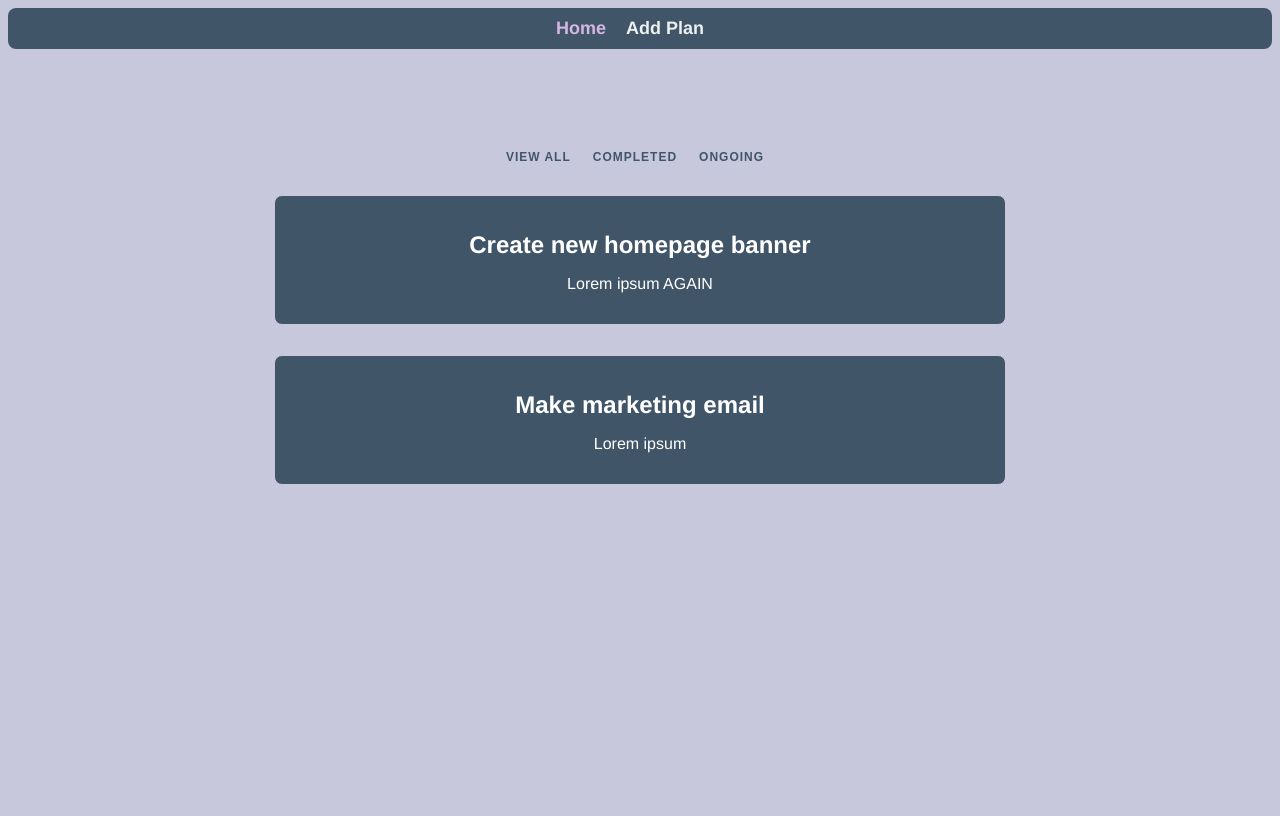
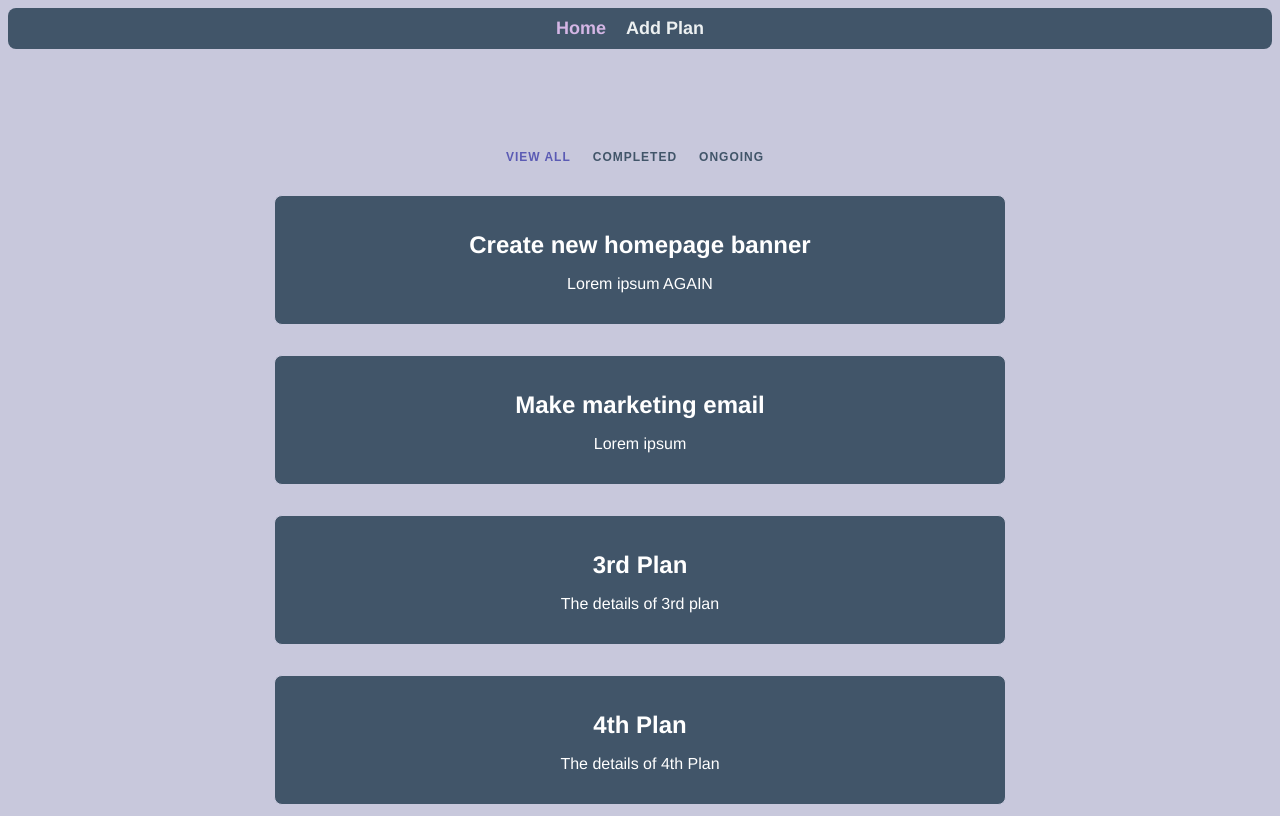
Before and after one commit to ParisPantoulas/To-Do, a Vue app in the folder to-do/: page / in a window 1280 px wide. Built offline with nearby package versions, Linux system fonts and the light colour scheme; data requests are answered from the project's data file.

Commit message:
Creating the Add Plan page

```diff
--- a/to-do/data/db.json
+++ b/to-do/data/db.json
@@ -11,6 +11,18 @@
       "title": "Make marketing email",
       "details": "Lorem ipsum",
       "complete": false
+    },
+    {
+      "title": "3rd Plan",
+      "details": "The details of 3rd plan",
+      "complete": false,
+      "id": 3
+    },
+    {
+      "title": "4th Plan",
+      "details": "The details of 4th Plan",
+      "complete": true,
+      "id": 4
     }
   ]
 }
--- a/to-do/src/components/PlanFilter.vue
+++ b/to-do/src/components/PlanFilter.vue
@@ -1,17 +1,17 @@
 <template>
     <nav class="filter-nav">
-        <button @click="updateFilter('all')" :class=" { active: current === 'all' } ">View All</button>
-        <button @click="updateFilter('completed')" :class=" { active: current === 'completed' } ">Completed</button>
-        <button @click="updateFilter('ongoing')" :class=" { active: current === 'ongoing' } ">Ongoing</button>
+        <button @click="updateFilter('all')" :class=" { active: currentFilter === 'all' } ">View All</button>
+        <button @click="updateFilter('completed')" :class=" { active: currentFilter === 'completed' } ">Completed</button>
+        <button @click="updateFilter('ongoing')" :class=" { active: currentFilter === 'ongoing' } ">Ongoing</button>
     </nav>
 </template>
 
 <script>
 export default {
-    props: ['current'],
+    props: ['currentFilter'],
     methods: {
         updateFilter(by) {
-            this.$emit('filterChange', by)
+            this.$emit('filter', by)
         }
     }
 }
@@ -32,6 +32,7 @@ export default {
     cursor: pointer;
 }
 .filter-nav button.active {
-    color: #555;
+    color:  rgb(91, 91, 180);
+    font-weight: bold;
 }
 </style>
--- a/to-do/src/views/Addplan.vue
+++ b/to-do/src/views/Addplan.vue
@@ -1,29 +1,51 @@
 <template>
-    <form>
+  <form @submit.prevent="SubmitForm">
       <label>Title</label>
-        <input type="text" v-model="title" required>
+      <input type="text" v-model="title" required placeholder="Enter your plan">
       <label>Details</label>
-        <textarea v-model="details" required></textarea>
+      <textarea v-model="details" required placeholder="Type the details of your plan"></textarea>
+      <label class="check">Is you plan completed?
+        <input type="checkbox" v-model="complete">
+      </label>
       <button>Add Project</button>
   </form>
 </template>
 
 <script>
+
+
 export default {
-    name: 'HomeView',
+data() {
+    return {
+    title: '',
+    details: '',
+    complete: false
+    }
+},
+methods: {
+    SubmitForm() {
+    let plan = {
+        title: this.title,
+        details: this.details,
+        complete: this.complete
+    }
+    console.log(plan)
+
+    fetch('http://localhost:3000/plans', {
+        method: 'POST',
+        headers: { 'Content-Type': 'application/json' },
+        body: JSON.stringify(plan)
+    }).then(() => {
+        this.$router.push('/')
+    }).catch(err => console.log(err))
+    }
+}
 }
 </script>
 
-  <style>
-  .addplan {
-    background-color: rgb(91, 91, 180);
-    text-align: center;
-    margin-left: 42px;
-    margin-top: -8px;
-  }
-
+<style scoped>
 form {
-    background: white;
+  background: #415569;
   padding: 20px;
   border-radius: 10px;
   display: inline-block;
@@ -31,37 +53,55 @@
   width: 500px;
   margin-top: 8vh;
 }
+
 label {
   display: block;
-    color: #bbb;
+  color: #fff;
   text-transform: uppercase;
   font-size: 14px;
   font-weight: bold;
   letter-spacing: 1px;
-    margin: 20px 0 10px 0
+  margin: 20px 0 10px 0;
 }
+
 input {
+  font-family: Avenir, Helvetica, Arial, sans-serif;
   padding: 10px;
   border: 0;
   border-bottom: 1px solid #ddd;
   width: 100%;
   box-sizing: border-box;
+  border-radius: 8px;
 }
+
 textarea {
+  font-family: Avenir, Helvetica, Arial, sans-serif;
   border: 1px solid #ddd;
   padding: 10px;
   width: 100%;
   box-sizing: border-box;
   height: 100px;
+  border-radius: 8px;
 }
+
 form button {
   display: block;
   margin: 20px auto 0;
-    background: #00ce89;
+  background: rgb(91, 91, 180);
   color: white;
   padding: 10px;
   border: 0;
   border-radius: 6px;
   font-size: 16px;
+  cursor: pointer;
+}
+
+input[type="checkbox"] {
+  margin-top: -40px;
+  width: auto;
+}
+
+.check {
+  margin-top: 20px;
 }
 </style>
--- a/to-do/src/views/HomeView.vue
+++ b/to-do/src/views/HomeView.vue
@@ -1,8 +1,8 @@
 <template>
   <div class="home">
-    <PlanFilter />
+    <PlanFilter @filter="currentFilter = $event" :currentFilter="currentFilter"/>
     <div>
-        <div v-for="plan in plans" :key="plan.id">
+        <div v-for="plan in filteredPlans" :key="plan.id">
           <Plan :plan="plan"/>
         </div>
     </div>
@@ -18,6 +18,7 @@ components: { Plan, PlanFilter},
 data() {
     return {
       plans: [],
+      currentFilter: 'all'
     };
 },
 mounted() {
@@ -26,6 +27,17 @@ mounted() {
     .then((data) => (this.plans = data))
     .catch((err) => console.log(err));
 },
-methods: {},
-};
+computed: {
+    filteredPlans() {
+      if (this.currentFilter === 'completed') {
+        return this.plans.filter(plan => plan.complete)
+      }
+      if (this.currentFilter === 'ongoing') {
+        return this.plans.filter(plan => !plan.complete)
+      }
+      return this.plans
+    }
+  }
+}
+
 </script>
```
Lines whose indentation alone changed are shown as unchanged.
